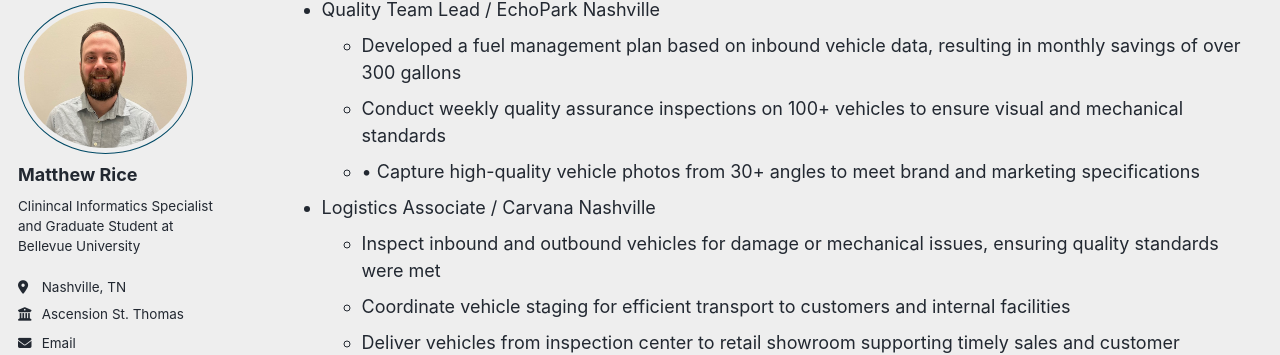
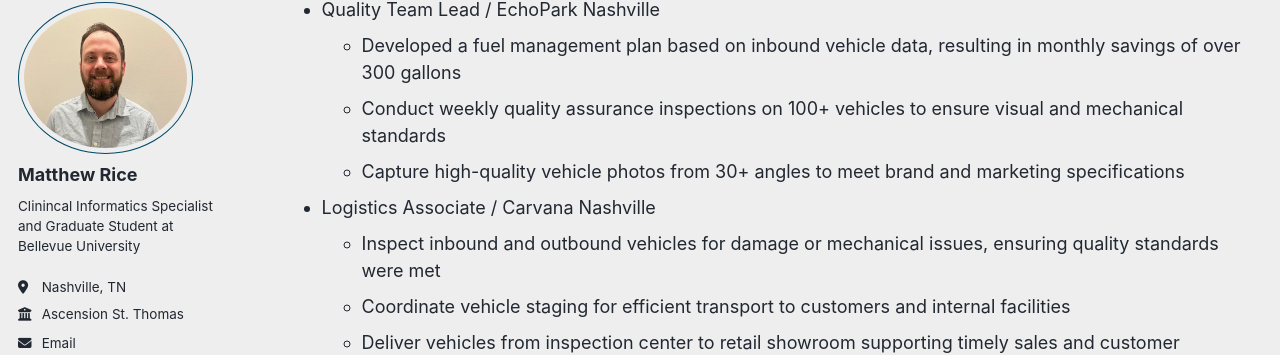
Before and after one commit to Bizarroxela/Bizarroxela.github.io, a Jekyll site: the page built from _pages/cv.md, in a window 1280 px wide and 900 px high, scrolled down 377 px. Shown: the part 99-454 px from the top of the window. Built offline with Jekyll 4.4.1, drawn with Linux system fonts in a browser that asks for light colours; some web fonts are replaced; a script bundle is joined from its source files by our own code; library files that are not in the unit come from our copies.

Commit message:
Update cv.md

```diff
--- a/_pages/cv.md
+++ b/_pages/cv.md
@@ -24,7 +24,7 @@ Work experience
 * Quality Team Lead / EchoPark Nashville
   * Developed a fuel management plan based on inbound vehicle data, resulting in monthly savings of over 300 gallons
   * Conduct weekly quality assurance inspections on 100+ vehicles to ensure visual and mechanical standards
-  * •	Capture high-quality vehicle photos from 30+ angles to meet brand and marketing specifications
+  * Capture high-quality vehicle photos from 30+ angles to meet brand and marketing specifications
 
 * Logistics Associate / Carvana Nashville
   * Inspect inbound and outbound vehicles for damage or mechanical issues, ensuring quality standards were met
```
